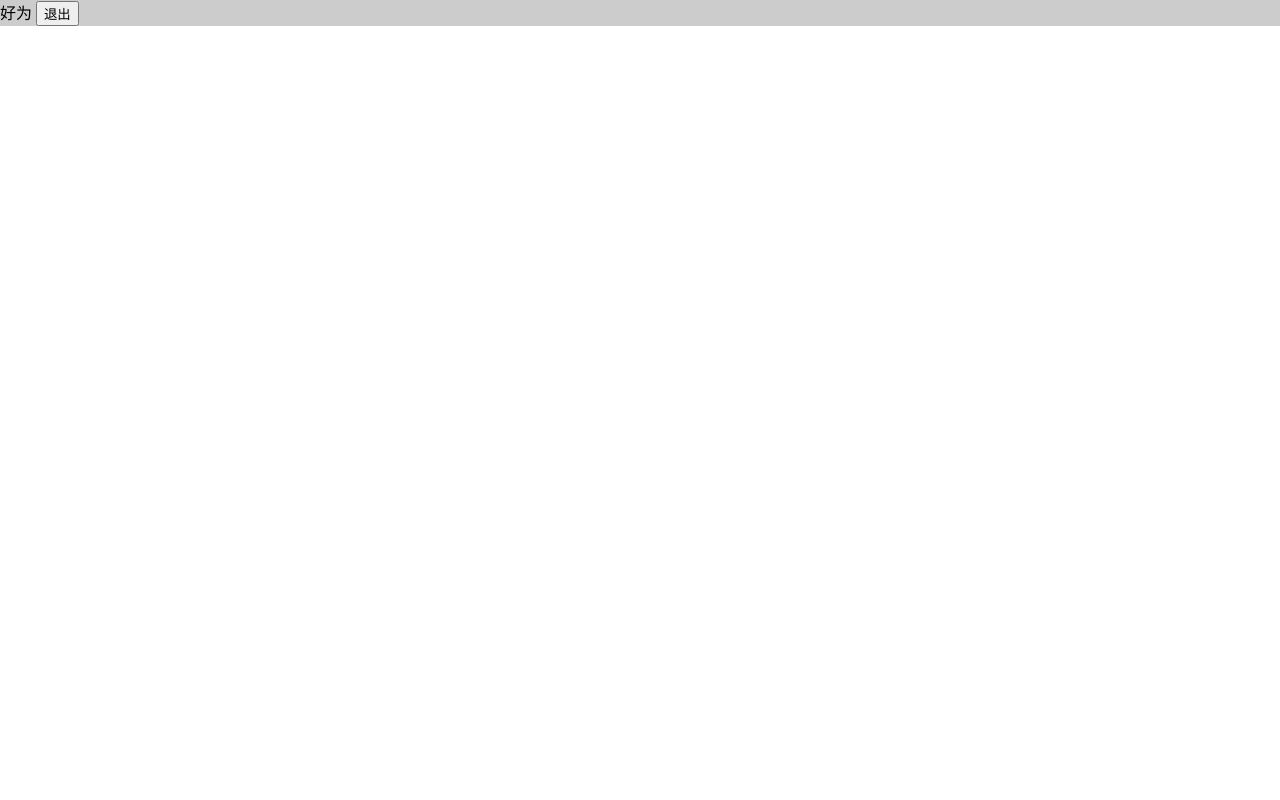
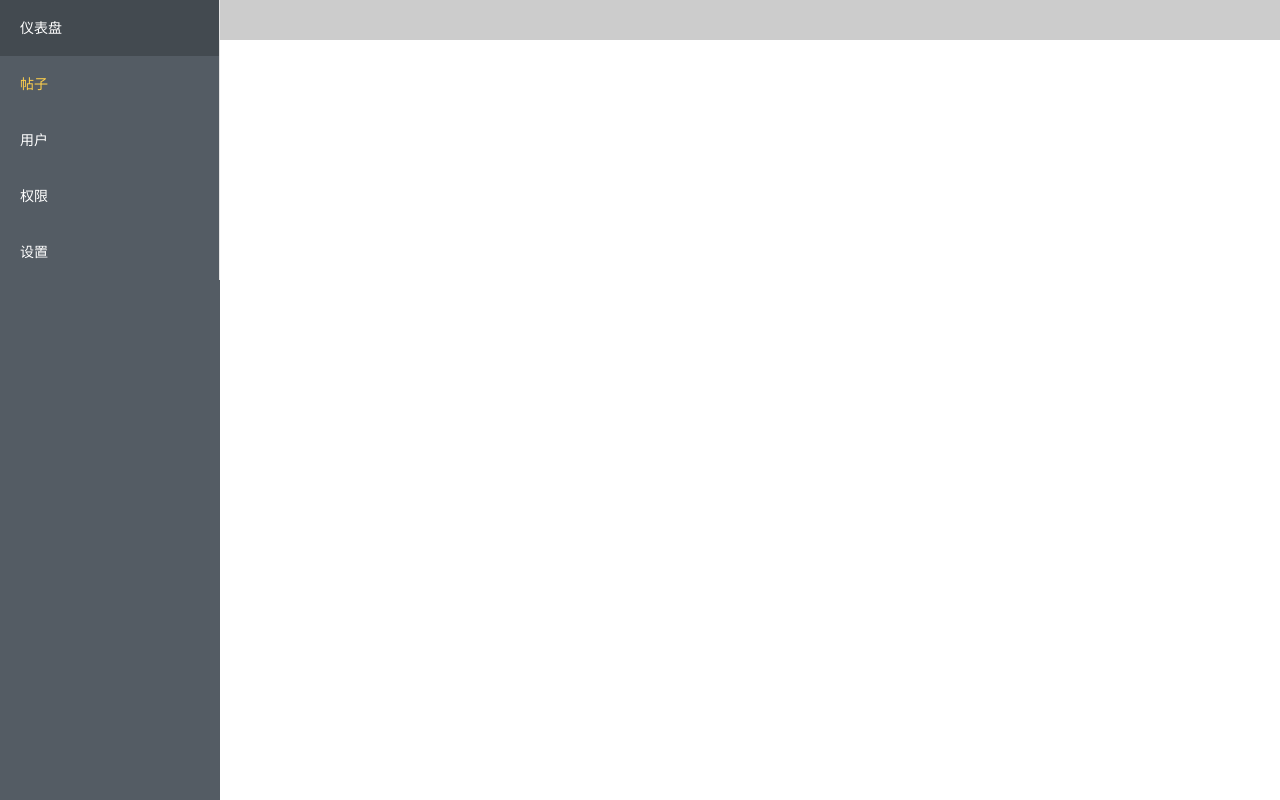
Before and after one commit to haowei4032/vue-admin, a Vue app: page /#/login in a window 1280 px wide. Both pictures are taken after a click on the button "登录". Built offline with nearby package versions, Linux system fonts and the light colour scheme.

Commit message:
Merge branch 'master'

```diff
--- a/package.json
+++ b/package.json
@@ -10,6 +10,7 @@
     "build": "node build/build.js"
   },
   "dependencies": {
+    "element-ui": "^2.4.11",
     "vue": "^2.5.2",
     "vue-router": "^3.0.1"
   },
--- a/src/main.js
+++ b/src/main.js
@@ -1,12 +1,15 @@
 // The Vue build version to load with the `import` command
 // (runtime-only or standalone) has been set in webpack.base.conf with an alias.
 import Vue from 'vue'
+import ElementUI from 'element-ui';
+import 'element-ui/lib/theme-chalk/index.css';
 import App from './App'
 import router from './router'
 import './apps.js'
 
 Vue.config.devtools = false
 Vue.config.productionTip = false
+Vue.use(ElementUI)
 
 /* eslint-disable no-new */
 new Vue({
--- a/src/router/index.js
+++ b/src/router/index.js
@@ -5,6 +5,10 @@ Vue.use(Router)
 
 export default new Router({
     routes: [
+        {
+            path: '*',
+            component: () => import('@/views/ErrorPage'),
+        },
         {
             path: '/',
             component: () => import('@/views/Dashboard'),
--- a/src/views/Dashboard.vue
+++ b/src/views/Dashboard.vue
@@ -1,10 +1,56 @@
 <template>
-    <div>
-        {{username}}
-        <button @click="logout">退出</button>
-    </div>
+    <el-container>
+        <el-aside width="220px">
+            <el-scrollbar class="wrap-menu">
+                <el-menu
+                        default-active="2"
+                        class="el-menu-vertical-demo"
+                        @open="handleOpen"
+                        @close="handleClose"
+                        background-color="#545c64"
+                        text-color="#fff"
+                        active-text-color="#ffd04b">
+
+                    <el-menu-item index="1">
+                        <span slot="title">仪表盘</span>
+                    </el-menu-item>
+                    <el-menu-item index="2">
+                        <span slot="title">帖子</span>
+                    </el-menu-item>
+                    <el-menu-item index="3">
+                        <span slot="title">用户</span>
+                    </el-menu-item>
+                    <el-menu-item index="3">
+                        <span slot="title">权限</span>
+                    </el-menu-item>
+                    <el-menu-item index="4">
+                        <span slot="title">设置</span>
+                    </el-menu-item>
+                </el-menu>
+            </el-scrollbar>
+        </el-aside>
+        <el-main>
+            <router-view/>
+        </el-main>
+    </el-container>
 </template>
 
+<style lang="scss">
+    .el-aside {
+        position: fixed;
+        width: 220px;
+        height: 100%;
+        background: #545c64;
+    }
+
+    .el-aside .wrap-menu {
+        height: 100%;
+    }
+
+    .el-aside .el-scrollbar__wrap {
+        overflow-x: hidden;
+    }
+</style>
 <script>
 export default {
     data() {
@@ -16,6 +62,10 @@ export default {
         logout() {
             sessionStorage.removeItem('name')
             this.$router.push({path: '/login', query: {redirect: this.$route.path}})
+        },
+        handleOpen() {
+        },
+        handleClose() {
         }
     }
 }
--- /dev/null
+++ b/src/views/ErrorPage.vue
@@ -0,0 +1,13 @@
+<template>
+    <div>
+        <h1>404 Not Found</h1>
+    </div>
+</template>
+
+<script>
+    export default {
+        data() {
+            return {}
+        }
+    }
+</script>
```
Also changed, not shown: 1 other file (tests, documents, lock files or other folders).
